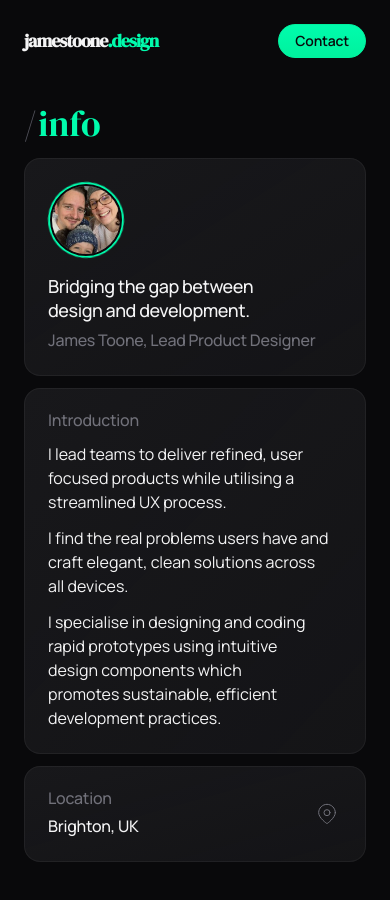
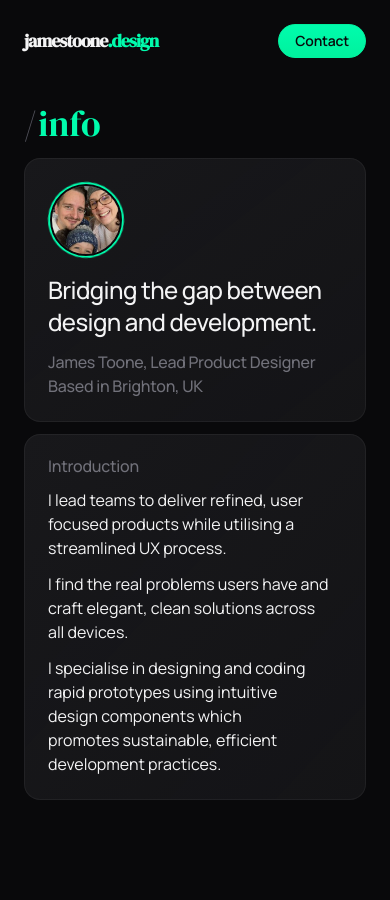
Before and after one commit to 2ne/nextjs-boilerplate, a Next.js app: page / in a window 390 px wide. Shown: the top 900 px of the page. Built offline with nearby package versions, Linux system fonts and the light colour scheme.

Commit message:
Update page.tsx

```diff
--- a/app/page.tsx
+++ b/app/page.tsx
@@ -46,9 +46,13 @@ export default function Home() {
               <div className="animate-[spin_2s_linear_infinite] absolute inset-0 rounded-full bg-gradient-to-tr from-primary-500 to-primary-500 p-0.5"></div>
               <Image alt="James Toone" width={80} height={80} className="relative aspect-square object-cover object-left-top rounded-full bg-zinc-600 border-2 border-zinc-950" src="/me.jpg" />
             </div>
-            <div className="relative grid items-end gap-1.5 xl:row-span-2 xl:gap-0">
-              <Balancer className="text-lg/6 font-medium -tracking-200 sm:text-2xl xl:text-3xl">Bridging the gap between design and development.</Balancer>
-              <div className="text-base font-medium -tracking-100 text-zinc-500">James Toone, Lead Product Designer</div>
+            <div className="relative grid items-end gap-3 xl:row-span-2 xl:gap-0">
+              <Balancer className="font-medium -tracking-200 text-2xl xl:text-3xl">Bridging the gap between design and development.</Balancer>
+              <div className="max-xl:hidden text-base font-medium -tracking-100 text-zinc-500">James Toone, Lead Product Designer</div>
+              <div className="xl:hidden text-base font-medium -tracking-100 text-zinc-500">
+                <div>James Toone, Lead Product Designer</div>
+                <div>Based in Brighton, UK</div>
+              </div>
             </div>
           </div>
           <div className="contents xl:col-span-4 xl:row-span-3 xl:grid xl:grid-cols-subgrid xl:grid-rows-subgrid">
@@ -76,7 +80,7 @@ export default function Home() {
                 </svg>
               </div>
             </div>
-            <div className="max-xl:order-2 grid grid-cols-4 items-center gap-3 rounded-2xl bg-gradient-to-tl from-zinc-900/75 to-zinc-900 py-6 pl-6 pr-1 ring-1 ring-inset ring-zinc-50/5 2xl:pr-0 xl:col-span-4 xl:grid-cols-subgrid">
+            <div className="max-xl:hidden grid grid-cols-4 items-center gap-3 rounded-2xl bg-gradient-to-tl from-zinc-900/75 to-zinc-900 py-6 pl-6 pr-1 ring-1 ring-inset ring-zinc-50/5 2xl:pr-0 xl:col-span-4 xl:grid-cols-subgrid">
               <div className="col-span-3 -mt-1 space-y-1">
                 <div className="text-base font-medium -tracking-100 text-zinc-500">Location</div>
                 <div className="text-base font-medium -tracking-100 xl:text-lg">Brighton, UK</div>
```
